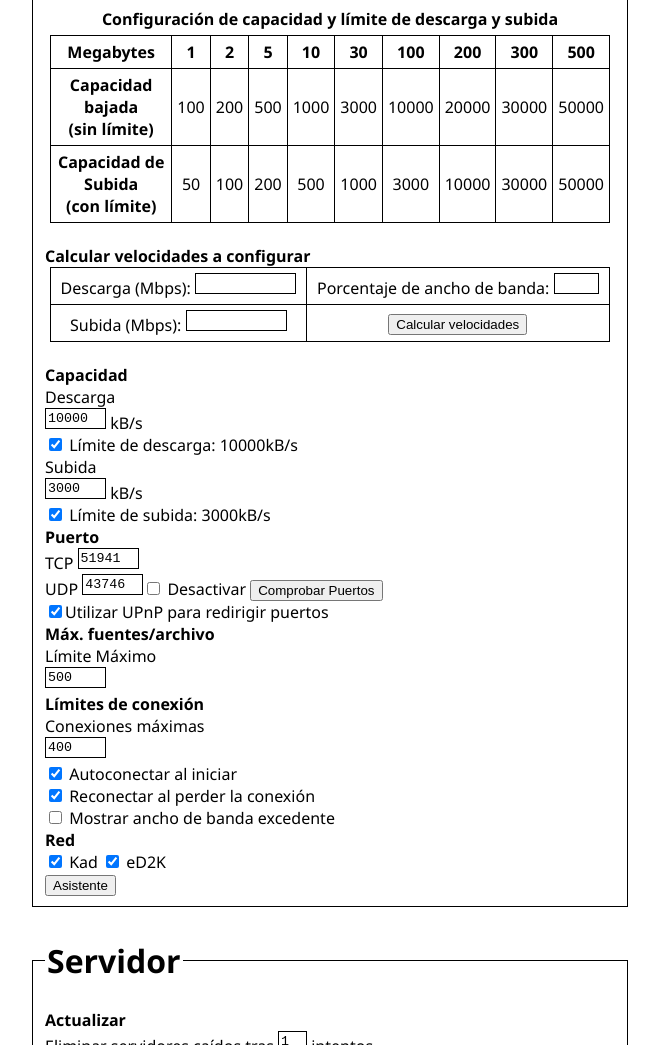
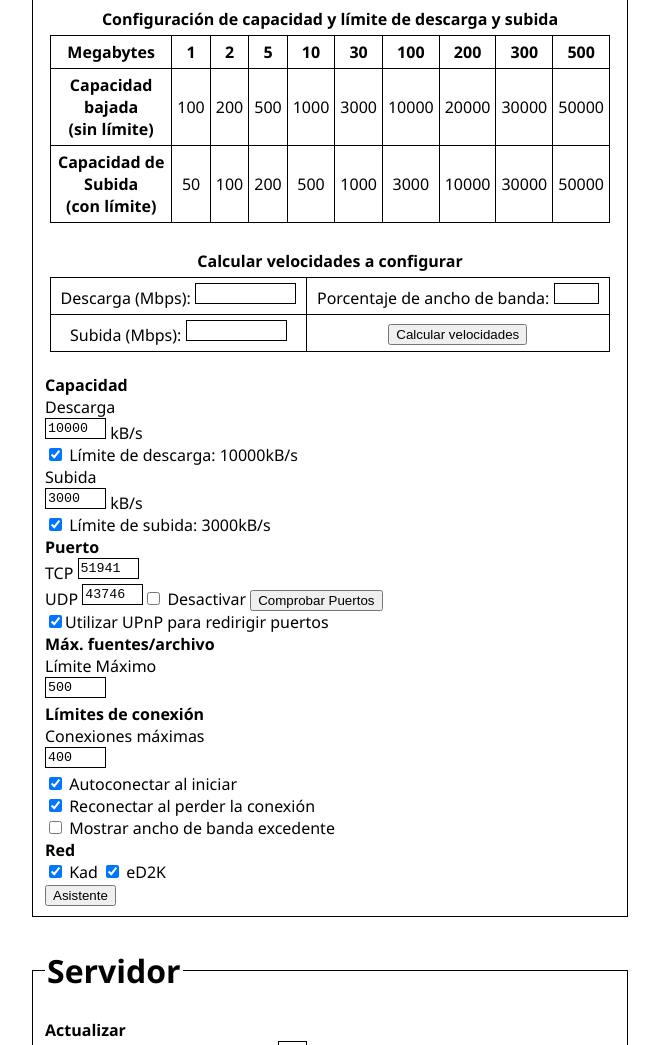
Before and after one commit to configuraremule/configuraremule.github.io, a plain HTML site: page index.html in a window 1280 px wide. Shown: the part 1118-2163 px from the top of the page, without its empty margins (310-969 px from the left). Drawn offline with Linux system fonts and the light colour scheme.

Commit message:
Update index.html

```diff
--- a/index.html
+++ b/index.html
@@ -101,7 +101,7 @@
 <br>
 <form id="configForm">
 <table>
-<b>Calcular velocidades a configurar</b><br>
+<caption>Calcular velocidades a configurar</caption>
 <tr>
 <td>Descarga (Mbps): <textarea rows="1" cols="10" type="number" id="download" min="1" required></textarea></td>
 <td>Porcentaje de ancho de banda: <textarea rows="1" cols="3" type="number" id="percent" min="0" max="100" required></textarea></td>
```
